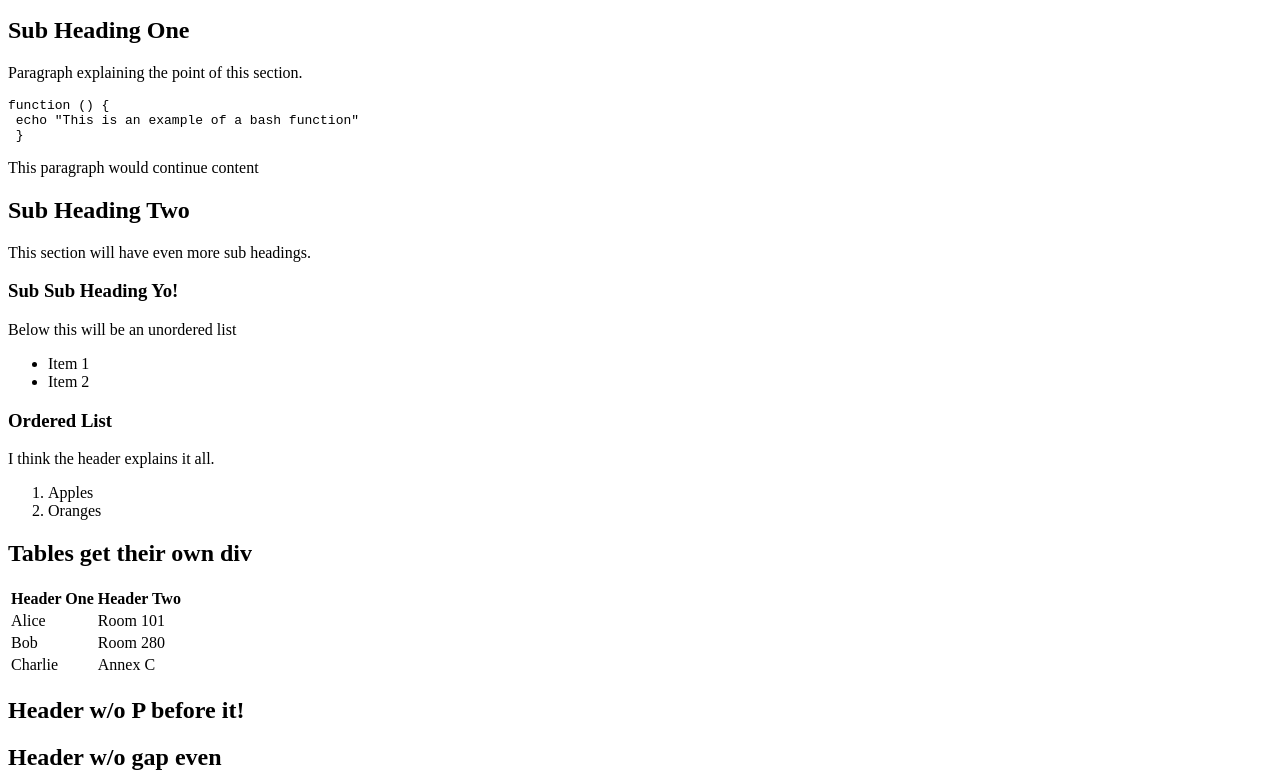
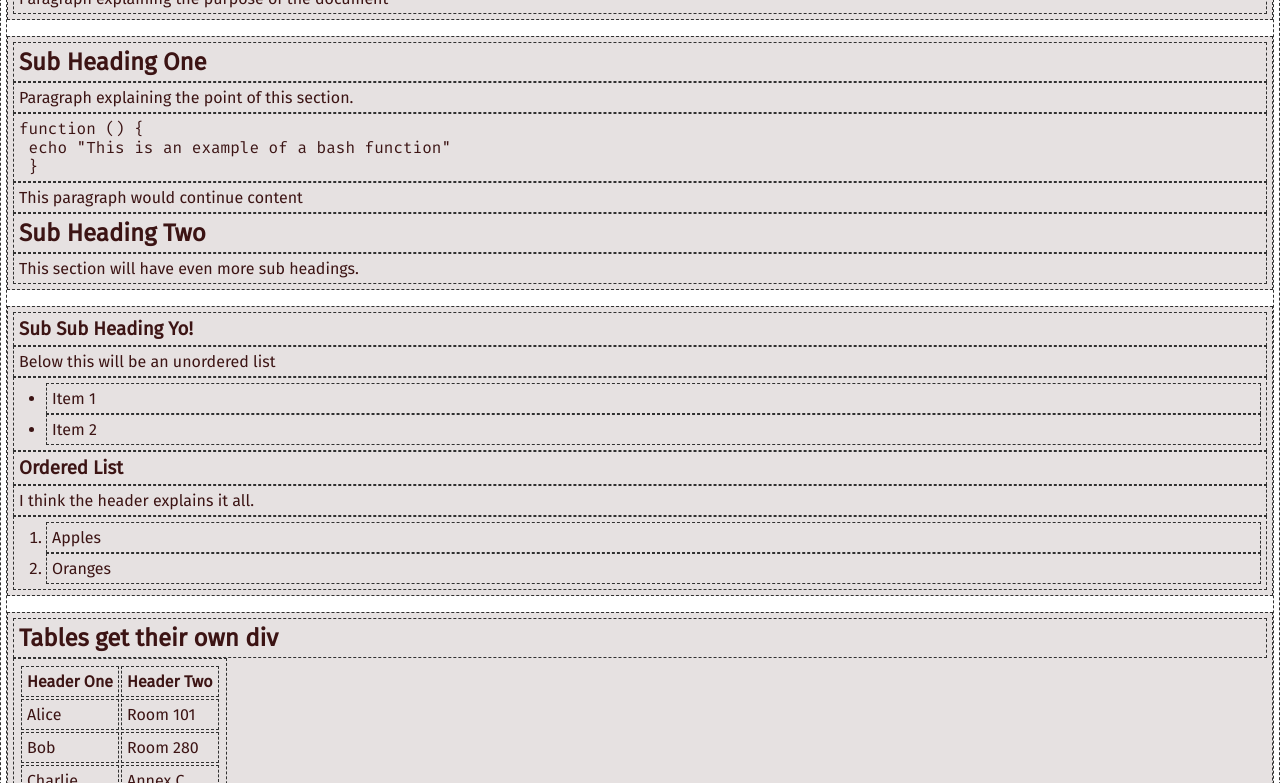
Before and after one commit to bagelbyheart/stationary, a plain HTML site: page index.html in a window 1280 px wide. Shown: the part 127-910 px from the top of the page. Drawn offline with Linux system fonts and the light colour scheme.

Commit message:
getting started on CSS

```diff
--- a/bagel.css
+++ b/bagel.css
@@ -0,0 +1,35 @@
+* {
+	border:dashed 1px #303030;
+	margin:0;
+	padding:5px;
+	font-family:'fira sans';
+	color:rgb(60,20,20);
+}
+
+body {
+	padding:0;
+}
+
+pre {
+	font-family: 'fira mono';
+}
+
+ol, ul {
+	padding-inline-start:2em;
+}
+
+.header, .footer, .content {
+	background-color:rgb(230,225,225);
+}
+
+.header {
+	margin-bottom:1em;
+}
+
+.footer {
+	margin-top:1em;
+}
+
+.content {
+	margin:1em 0;
+}
--- a/index.html
+++ b/index.html
@@ -4,6 +4,7 @@
 </head>
 <link rel="stylesheet" href="bagel.css" />
 <link href='https://fonts.googleapis.com/css?family=Fira Mono' rel='stylesheet'>
+<link href='https://fonts.googleapis.com/css?family=Fira Sans' rel='stylesheet'>
 <meta name="viewport" content="width=device-width, initial-scale=1.0">
 <body>
 
@@ -14,6 +15,9 @@
 <div class="content">
 <h1>Title</h1>
 <p>Paragraph explaining the purpose of the document</p>
+</div>
+
+<div class="content">
 <h2>Sub Heading One</h2>
 <p>Paragraph explaining the point of this section.</p>
 <pre>function () {
@@ -23,6 +27,9 @@
 <p>This paragraph would continue content</p>
 <h2>Sub Heading Two</h2>
 <p>This section will have even more sub headings.</p>
+</div>
+
+<div class="content">
 <h3>Sub Sub Heading Yo!</h3>
 <p>Below this will be an unordered list</p>
 <ul>
@@ -53,7 +60,7 @@
 </div>
 
 <div class="footer">
-
+Copyright 2021 Stephen Ancona
 </div>
 </body>
 </html>
```
